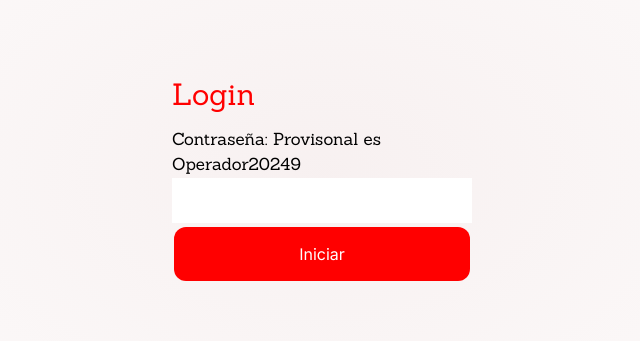
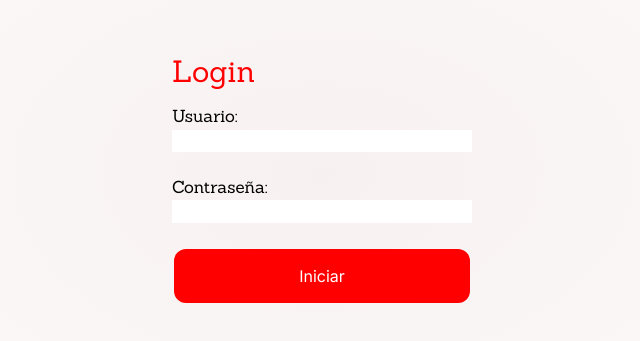
Before and after one commit to AndresMoMa/dispo, a Next.js app: page / in a window 1280 px wide. Shown: the part 227-568 px from the top of the page, without its empty margins (318-958 px from the left). Built offline with nearby package versions, Linux system fonts and the light colour scheme.

Commit message:
nuevo login

```diff
--- a/src/app/page.tsx
+++ b/src/app/page.tsx
@@ -28,7 +28,7 @@ export default function Login() {
       <form onSubmit={handleSubmit} style={{ display: 'flex', flexDirection: 'column', width: '300px' }}>
         <h2 style={{ fontSize:30,   color: 'red',fontFamily:"Sanchez"}}>Login</h2>
 
-        <label style={{ fontSize:17,   color: 'black',fontFamily:"Sanchez"}} htmlFor="password"> Contraseña:      Provisonal es Operador20249</label>
+        <label style={{ fontSize:17,   color: 'black',fontFamily:"Sanchez"}} htmlFor="password"> Usuario:     </label>
         <input
           type="name"
           id="email"
@@ -37,6 +37,8 @@ export default function Login() {
           required
 
         />
+        <br></br>
+        <label style={{ fontSize:17,   color: 'black',fontFamily:"Sanchez"}} htmlFor="password"> Contraseña:  </label>
         <input
           type="password"
           id="password"
@@ -45,6 +47,7 @@ export default function Login() {
           required
 
         />
+        <br></br>
 
         <button className="custom-button">Iniciar</button>
       </form>
```
